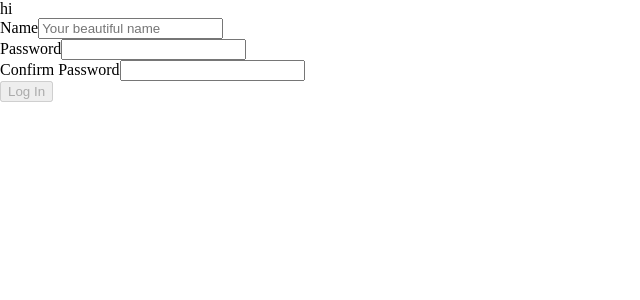
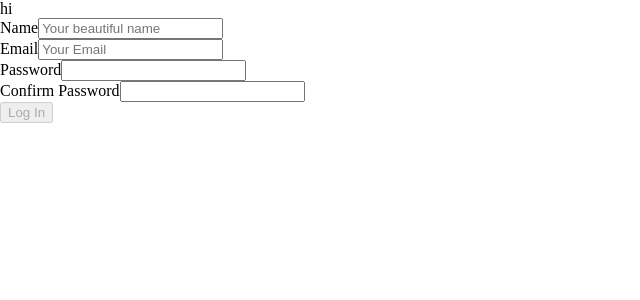
Before and after one commit to nabeelmaklai/mona-e-lisa, a React (Vite) app: page / in a window 1280 px wide. Shown: the top 300 px of the page, without its empty margins (0-640 px from the left). Built offline with nearby package versions, Linux system fonts and the light colour scheme.

Commit message:
Register complete

```diff
--- a/src/pages/Register.jsx
+++ b/src/pages/Register.jsx
@@ -1,5 +1,5 @@
 import { useState } from "react"
-import axios from "axios"
+import { RegisterUser } from "../services/Auth"
 const Register = () => {
   const [formValues, setFormValues] = useState({
     name: "",
@@ -40,6 +40,17 @@ const Register = () => {
             />
           </div>
           <div>
+            <label htmlFor="email">Email</label>
+            <input
+              onChange={handleChange}
+              name="email"
+              type="email"
+              placeholder="Your Email"
+              value={formValues.email}
+              required
+            />
+          </div>
+          <div>
             <label htmlFor="password">Password</label>
             <input
               onChange={handleChange}
--- a/src/services/Auth.js
+++ b/src/services/Auth.js
@@ -1,3 +1,10 @@
 import Client from "./api"
 
-export const RegisterUser = async(data)
+export const RegisterUser = async (data) => {
+  try {
+    const response = await Client.post("/auth/register", data)
+    return response.data
+  } catch (error) {
+    throw error
+  }
+}
```
